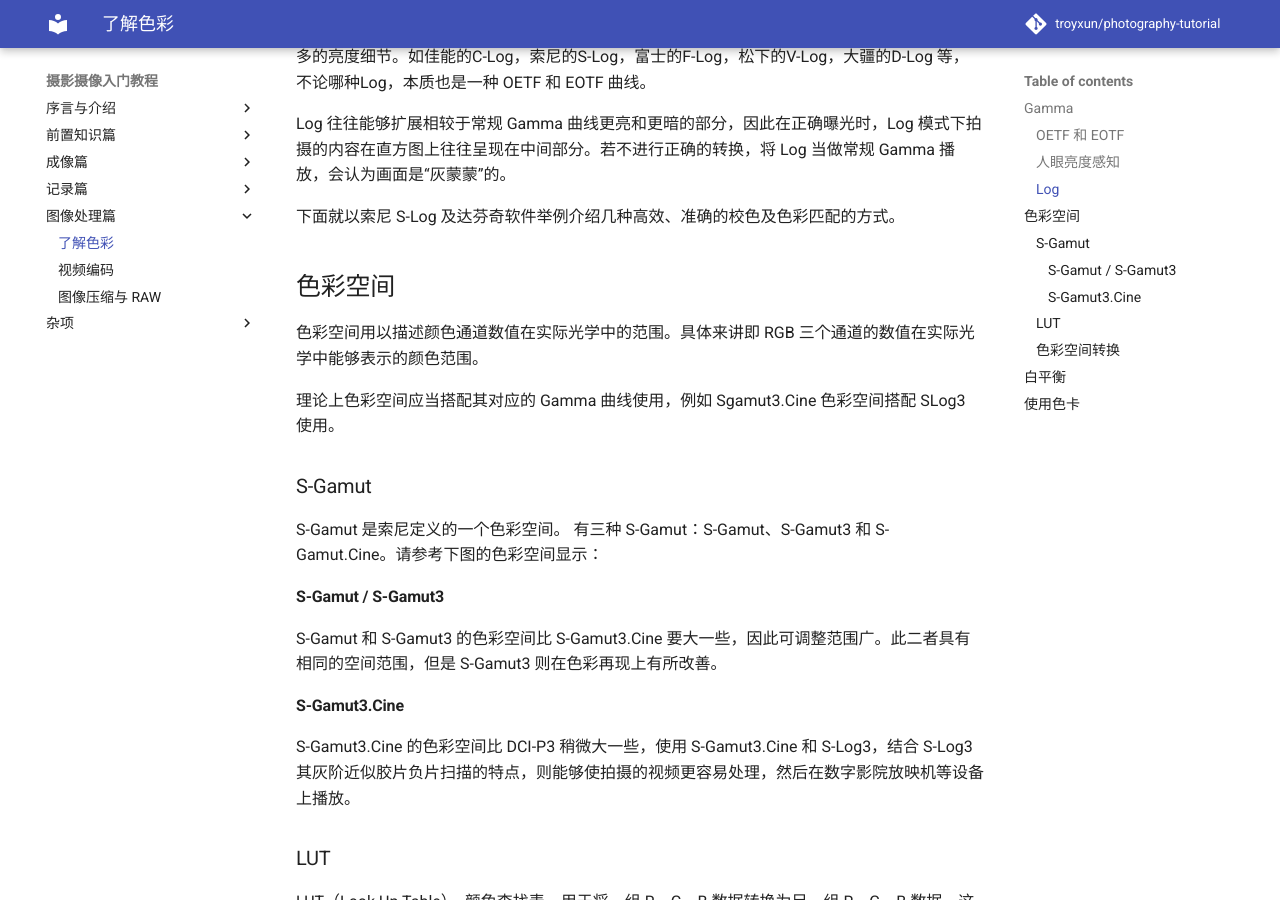
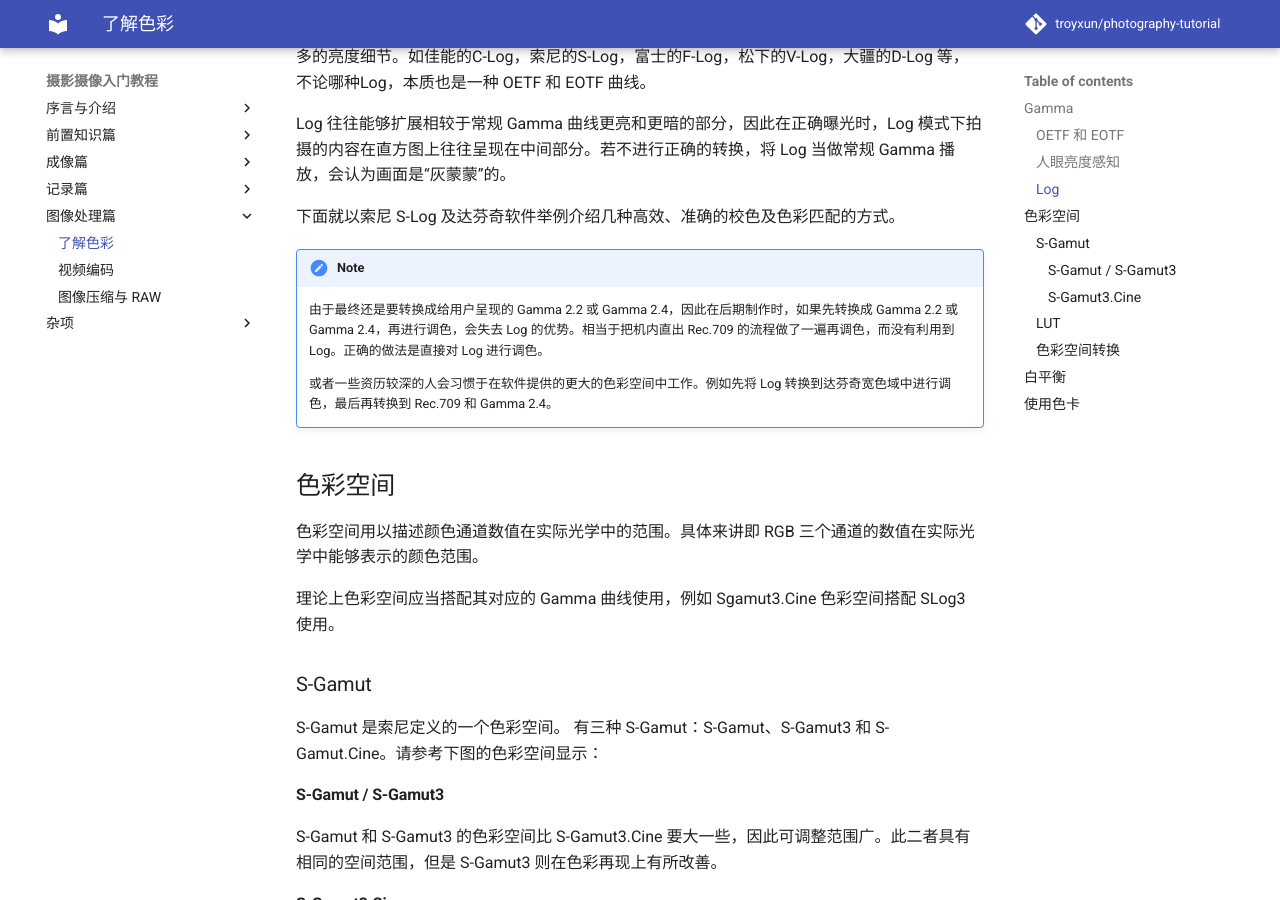
Before and after one commit to troyxun/photography-tutorial, an MkDocs documentation site: the page built from docs/color-science.md, in a window 1280 px wide and 900 px high, scrolled down 811 px. Built offline with MkDocs 1.6.1 and Material for MkDocs 9.7.7, drawn with Linux system fonts in a browser that asks for light colours; comment, search, counter and statistics services are not loaded.

Commit message:
Add color note

```diff
--- a/docs/color-science.md
+++ b/docs/color-science.md
@@ -26,6 +26,11 @@ Log 最早可以追溯到胶片时代，基于光密度法的胶片成像原理
 Log 往往能够扩展相较于常规 Gamma 曲线更亮和更暗的部分，因此在正确曝光时，Log 模式下拍摄的内容在直方图上往往呈现在中间部分。若不进行正确的转换，将 Log 当做常规 Gamma 播放，会认为画面是“灰蒙蒙”的。
 
 下面就以索尼 S-Log 及达芬奇软件举例介绍几种高效、准确的校色及色彩匹配的方式。
+
+!!! Note
+    由于最终还是要转换成给用户呈现的 Gamma 2.2 或 Gamma 2.4，因此在后期制作时，如果先转换成 Gamma 2.2 或 Gamma 2.4，再进行调色，会失去 Log 的优势。相当于把机内直出 Rec.709 的流程做了一遍再调色，而没有利用到Log。正确的做法是直接对 Log 进行调色。
+
+    或者一些资历较深的人会习惯于在软件提供的更大的色彩空间中工作。例如先将 Log 转换到达芬奇宽色域中进行调色，最后再转换到 Rec.709 和 Gamma 2.4。
 
 ## 色彩空间
 
--- a/mkdocs.yml
+++ b/mkdocs.yml
@@ -36,6 +36,9 @@ markdown_extensions:
           tex_block_wrap: ["$$", "$$"]
     - attr_list
     - md_in_html
+    - admonition
+    - pymdownx.details
+    - pymdownx.superfences
 
 extra_javascript:
     - javascripts/katex.js
```
